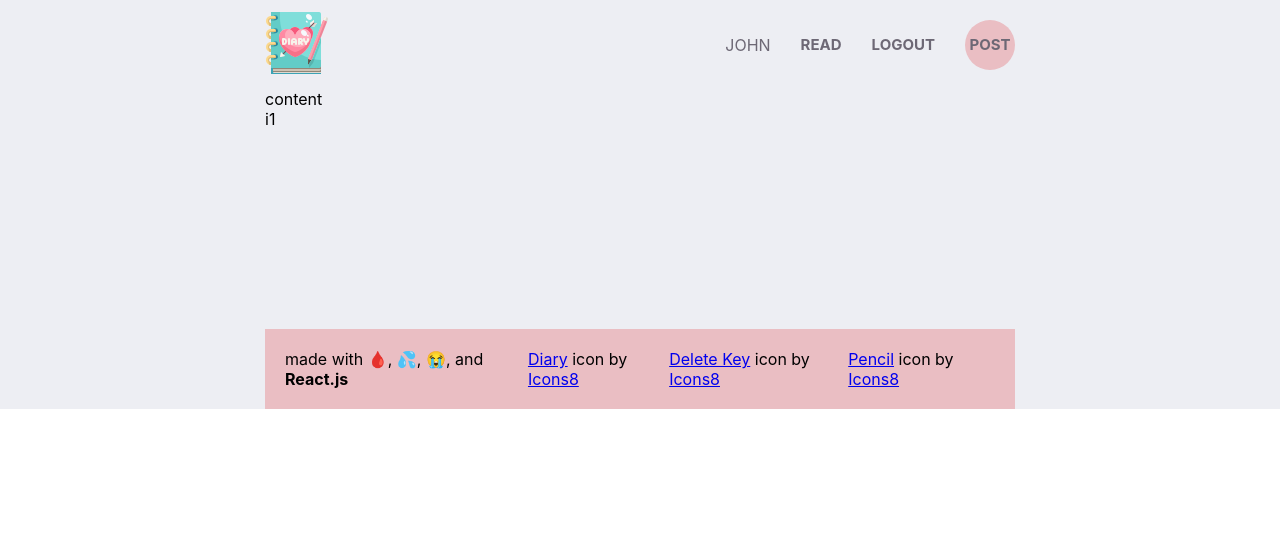
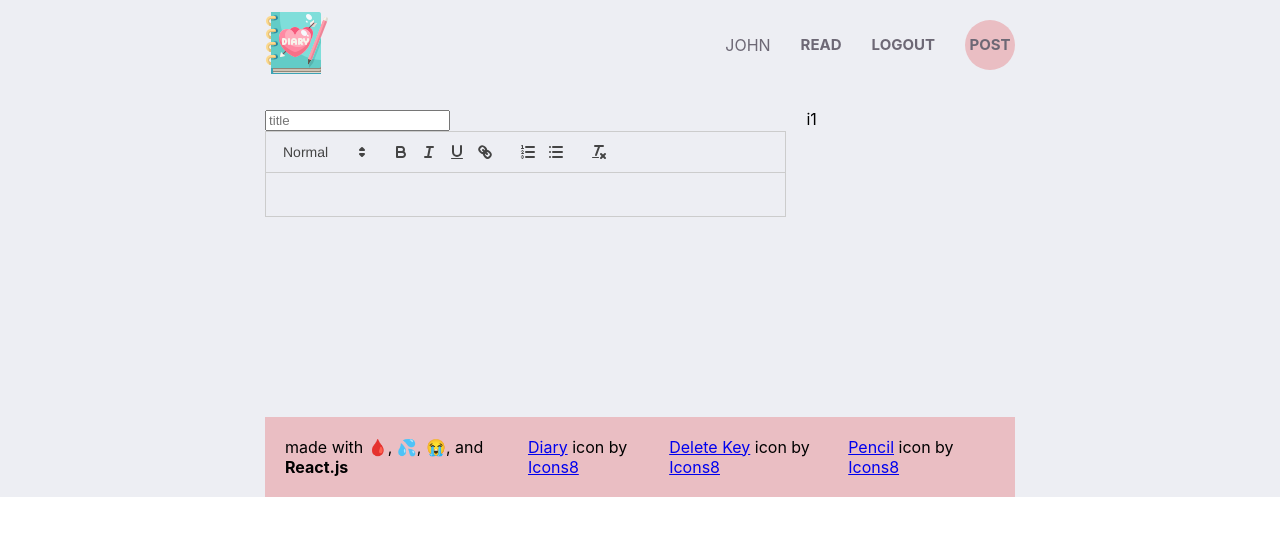
Before and after one commit to pinkfroggie/diary, a React (Create React App) app in the folder diary/: page /write in a window 1280 px wide. Shown: the top 536 px of the page. Built offline with nearby package versions, Linux system fonts and the light colour scheme.

Commit message:
added quill text box

```diff
--- a/diary/src/pages/Write.jsx
+++ b/diary/src/pages/Write.jsx
@@ -1,9 +1,20 @@
-import React from 'react'
+import React, { useState } from 'react'
+import ReactQuill from 'react-quill';
+import 'react-quill/dist/quill.snow.css';
 
 const Write = () => {
+  const [value, setValue] = useState('');
+
+  console.log(value)
+
   return (
-    <div className='write'>
-      <div className="content">content</div>
+    <div className='add'>
+      <div className="content">
+        <input type="text" placeholder='title' />
+        <div className="editorContainer">
+        <ReactQuill theme="snow" value={value} onChange={setValue} />
+        </div>
+      </div>
       <div className="menu">
         <div className="item">i1</div>
       </div>
--- a/diary/src/style.scss
+++ b/diary/src/style.scss
@@ -209,8 +209,18 @@
 
 
         // write post page
-        .write{
+        .add{
+            margin-top: 20px;
+            display: flex;
+            gap: 20px;
 
+            .content{
+                flex: 5;
+            }
+
+            .menu{
+                flex: 2;
+            }
         }
     }
 
--- /dev/null
+++ b/package.json
@@ -0,0 +1,5 @@
+{
+  "dependencies": {
+    "react-quill": "^2.0.0"
+  }
+}
```
Also changed, not shown: 2 other files (tests, documents, lock files or other folders).
